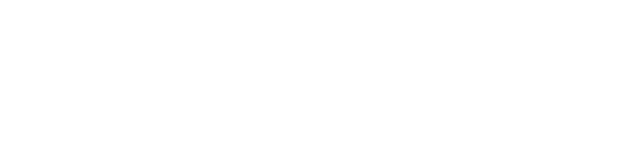
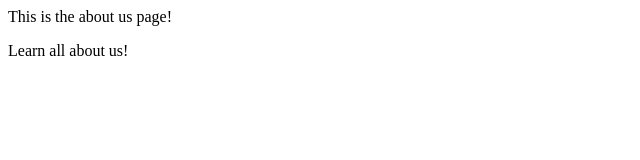
Before and after one commit to psiberknetic/NateAndJeanCollab, a plain HTML site: page about.html in a window 1280 px wide. Shown: the whole page, without its empty margins (0-640 px from the left). Drawn offline with Linux system fonts and the light colour scheme.

Commit message:
Add content to about

```diff
--- a/about.html
+++ b/about.html
@@ -3,6 +3,7 @@
         <title>About</title>
     </head>
     <body>
-
+        <p>This is the about us page!</p>
+        <p>Learn all about us!</p>
     </body>
 </html>
```
